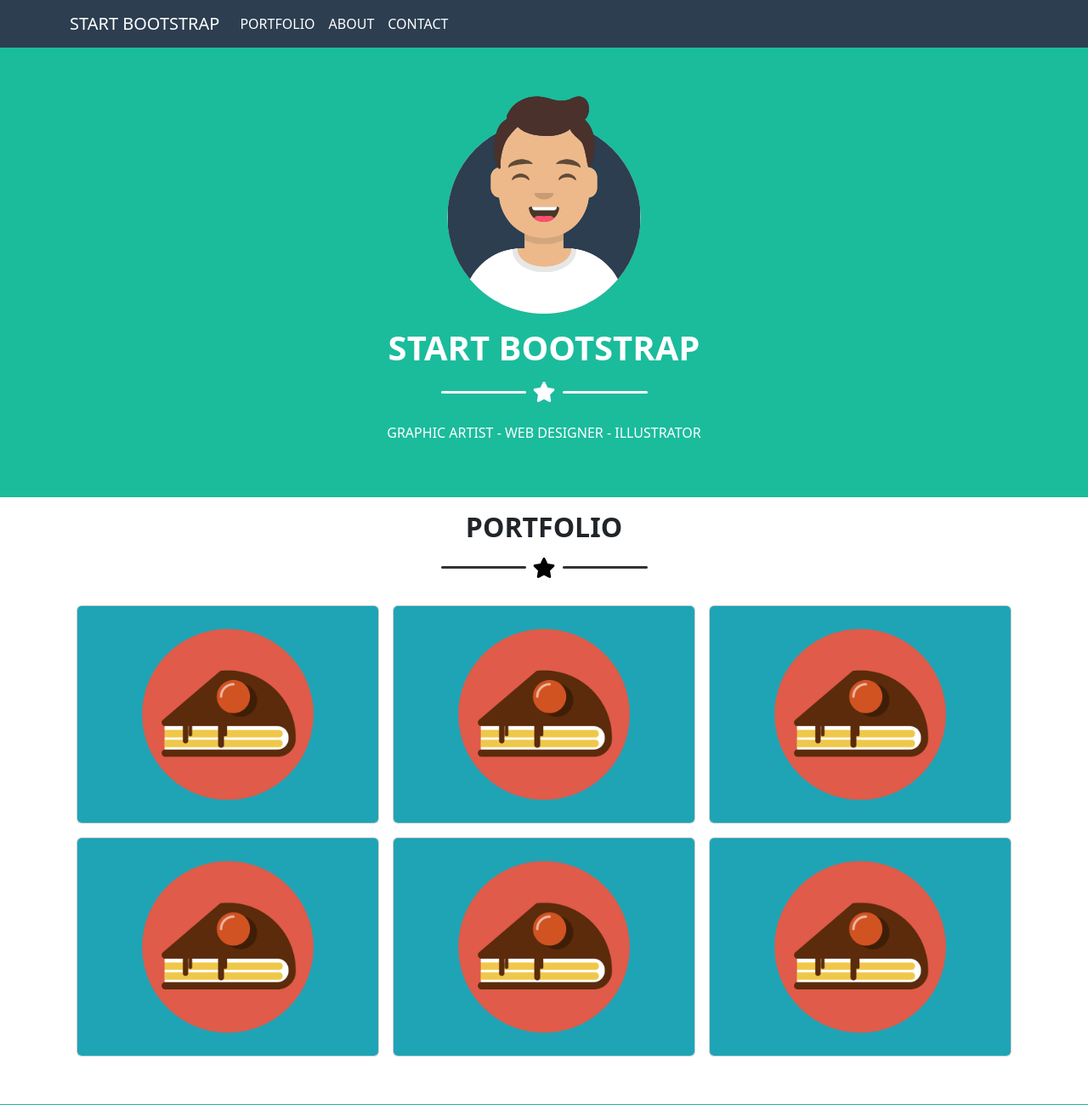
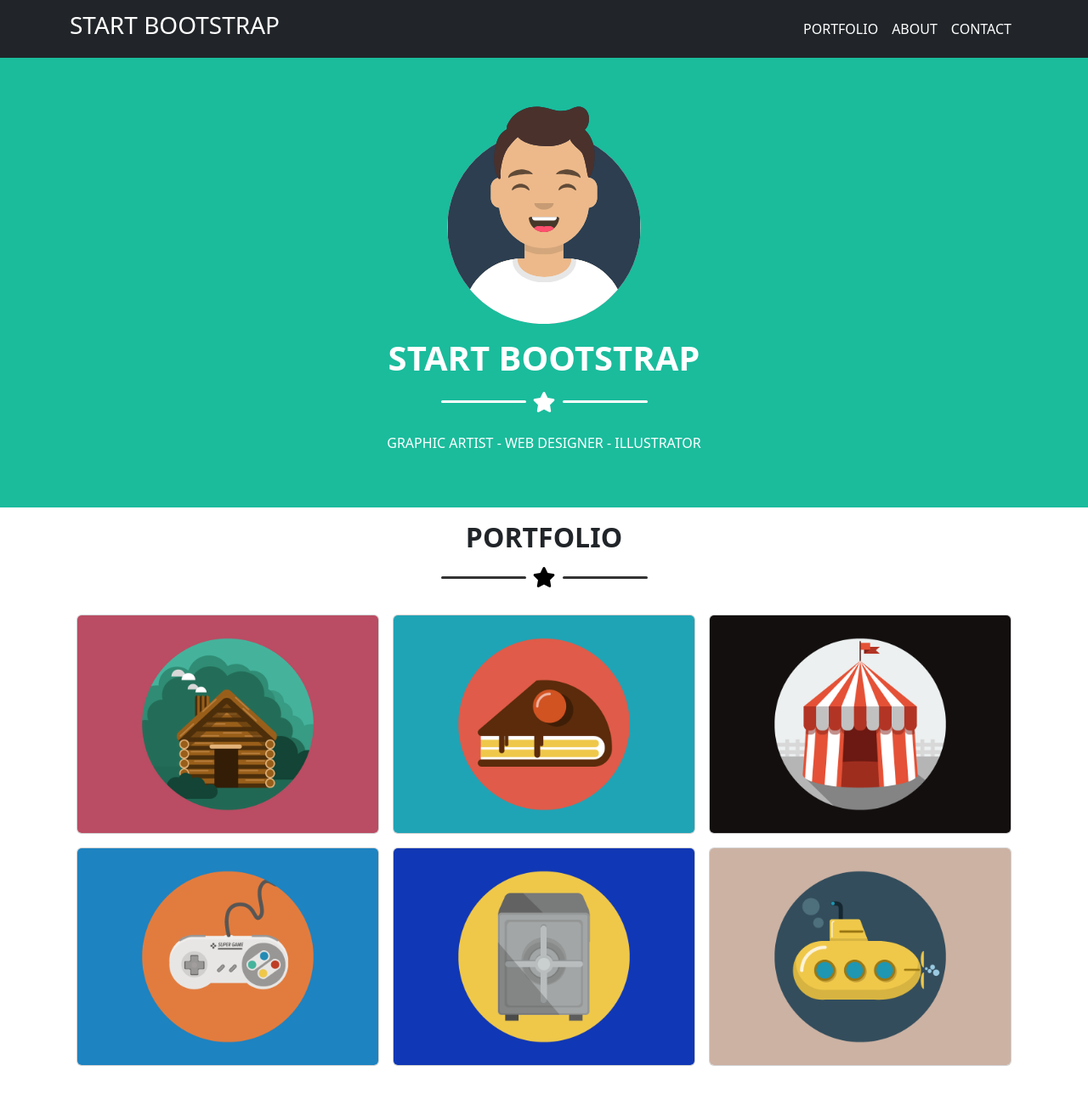
Before and after one commit to DavideSberna/html-css-bootstrap-freelancer, a plain HTML site: page index.html in a window 1280 px wide. Shown: the top 1300 px of the page at 85% size. Drawn offline with nearby package versions, Linux system fonts and the light colour scheme.

Commit message:
add nav menu drop

```diff
--- a/index.html
+++ b/index.html
@@ -13,24 +13,24 @@
 <body>
 
 
-    <header class="TR-bg-dark-blue">
+    <header class="">
         <section>
-            <nav class="navbar navbar-expand-lg">
+            <nav class="navbar navbar-expand-md bg-dark" data-bs-theme="dark">
                 <div class="container">
-                  <a class="navbar-brand text-white text-uppercase" href="#">start bootstrap</a>
-                  <button class="navbar-toggler border border-white" type="button" data-bs-toggle="collapse" data-bs-target="#navbarNav" aria-controls="navbarNav" aria-expanded="false" aria-label="Toggle navigation">
+                  <a class="navbar-brand text-uppercase" href="#"><h3>Start Bootstrap</h3></a>
+                  <button class="navbar-toggler" type="button" data-bs-toggle="collapse" data-bs-target="#mynav" aria-controls="navbarSupportedContent" aria-expanded="false" aria-label="Toggle navigation">
                     <span class="navbar-toggler-icon"></span>
                   </button>
-                  <div class="collapse navbar-collapse" id="navbarNav">
-                    <ul class="navbar-nav">
+                  <div class="collapse navbar-collapse" id="mynav">
+                    <ul class="navbar-nav ms-auto mb-2 mb-lg-0">
                         <li class="nav-item">
-                        <a class="nav-link text-white text-uppercase" href="#">portfolio</a>
+                            <a class="nav-link text-uppercase text-white" href="#">portfolio</a>
                         </li>
                         <li class="nav-item">
-                        <a class="nav-link text-white text-uppercase" href="#">about</a>
+                            <a class="nav-link text-uppercase text-white" href="#">about</a>
                         </li>
                         <li class="nav-item">
-                        <a class="nav-link text-white text-uppercase">contact</a>
+                            <a class="nav-link text-uppercase text-white" href="#" data-bs-toggle="dropdown">contact</a>
                         </li>
                     </ul>
                   </div>
@@ -79,7 +79,7 @@
                     <div class="col-12 col-sm-6 col-md-4 p-2">
                         <div class="card rounded-2 overflow-hidden">
                             <div class="card-image">
-                                <img class="img-fluid" src="./img/cake.png" alt="">
+                                <img class="img-fluid" src="./img/cabin.png" alt="">
                             </div>
                         </div>
                     </div>
@@ -93,28 +93,28 @@
                     <div class="col-12 col-sm-6 col-md-4 p-2">
                         <div class="card rounded-2 overflow-hidden">
                             <div class="card-image">
-                                <img class="img-fluid" src="./img/cake.png" alt="">
+                                <img class="img-fluid" src="./img/circus.png" alt="">
                             </div>
                         </div>
                     </div>
                     <div class="col-12 col-sm-6 col-md-4 p-2">
                         <div class="card rounded-2 overflow-hidden">
                             <div class="card-image">
-                                <img class="img-fluid" src="./img/cake.png" alt="">
+                                <img class="img-fluid" src="./img/game.png" alt="">
                             </div>
                         </div>
                     </div>
                     <div class="col-12 col-sm-6 col-md-4 p-2">
                         <div class="card rounded-2 overflow-hidden">
                             <div class="card-image">
-                                <img class="img-fluid" src="./img/cake.png" alt="">
+                                <img class="img-fluid" src="./img/safe.png" alt="">
                             </div>
                         </div>
                     </div>
                     <div class="col-12 col-sm-6 col-md-4 p-2">
                         <div class="card rounded-2 overflow-hidden">
                             <div class="card-image">
-                                <img class="img-fluid" src="./img/cake.png" alt="">
+                                <img class="img-fluid" src="./img/submarine.png" alt="">
                             </div>
                         </div>
                     </div>
```
Lines whose indentation alone changed are shown as unchanged.
